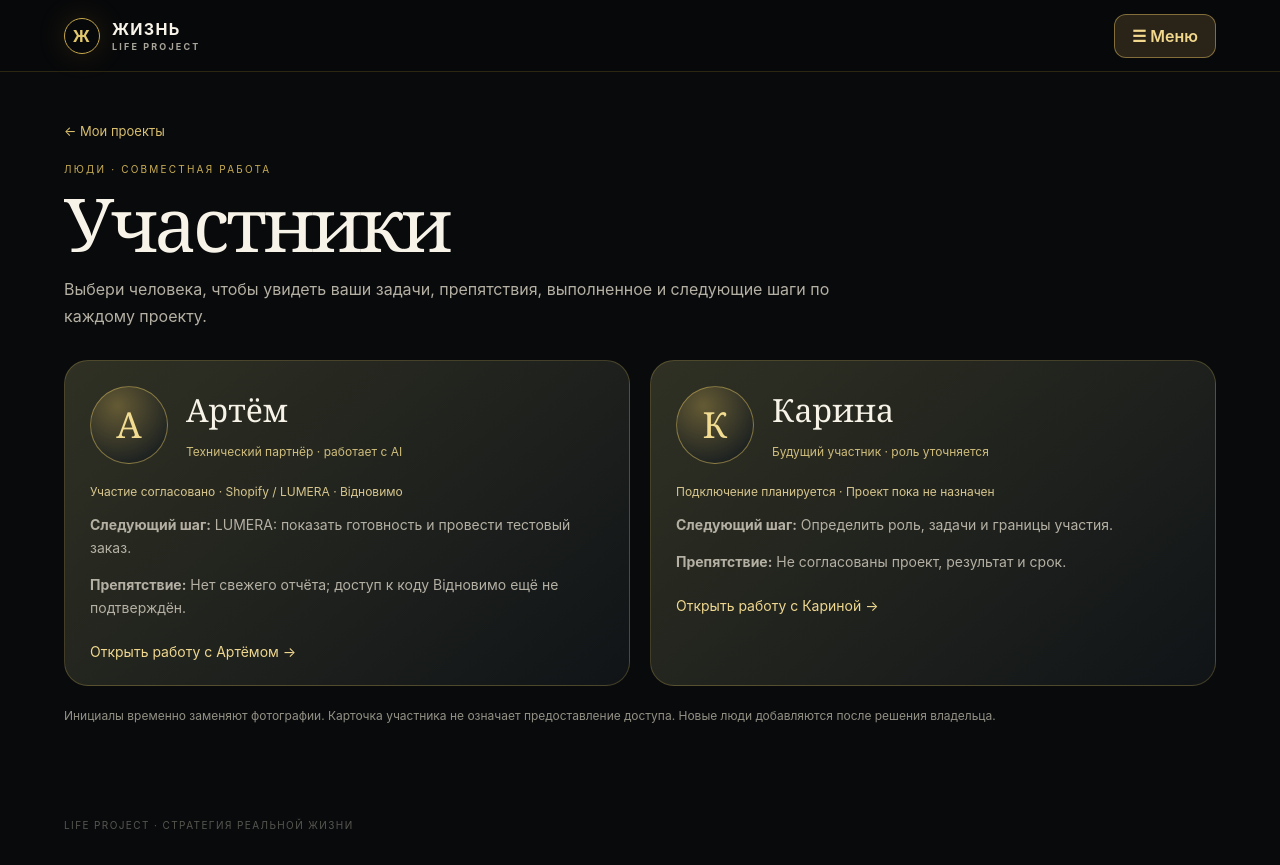
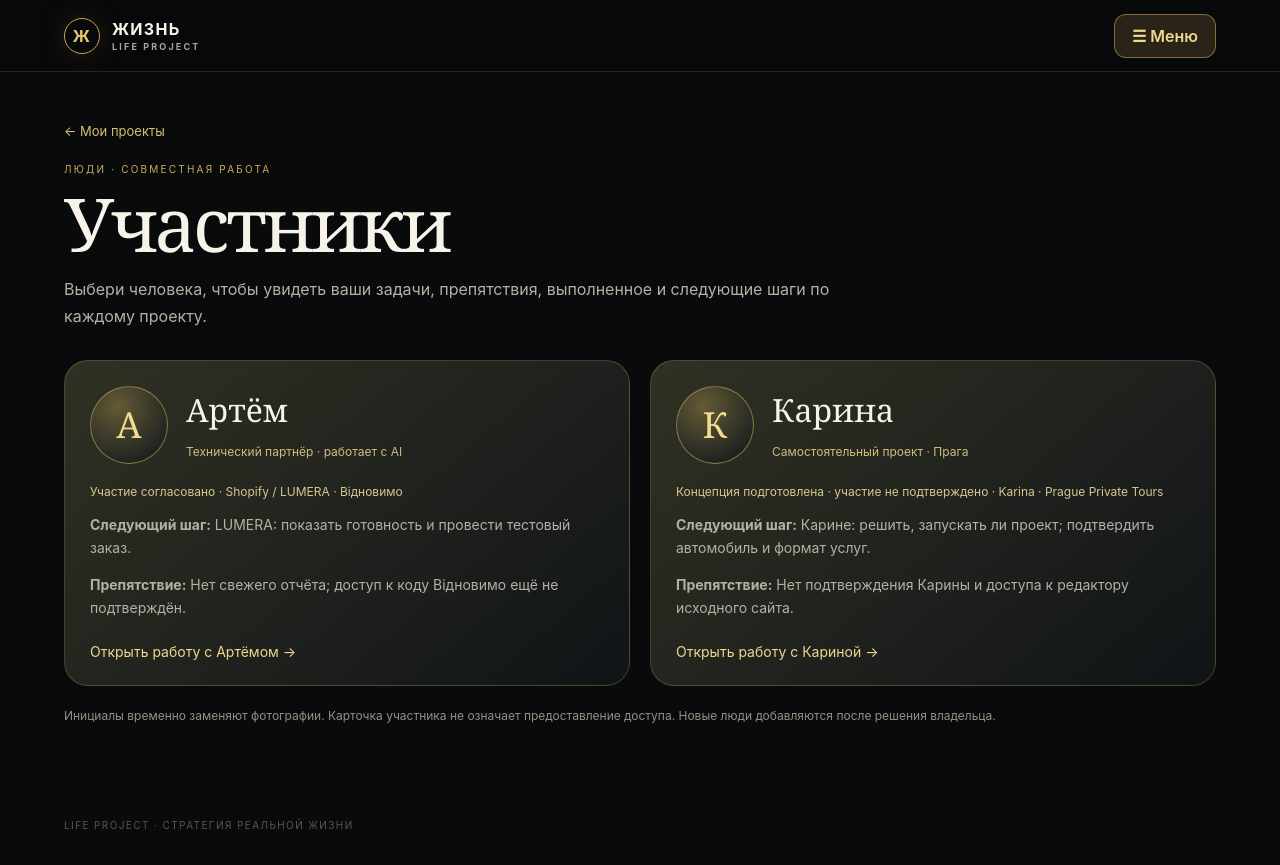
Before and after one commit to Igor-Samarin/life-project, a Next.js app: page /projects/team in a window 1280 px wide. Built offline with nearby package versions, Linux system fonts and the light colour scheme.

Commit message:
Update Karina person card with her independent Prague tours project

```diff
--- a/pages/projects/team.js
+++ b/pages/projects/team.js
@@ -24,7 +24,7 @@ const artem = [
 
 const people=[
 {id:"artem",name:"Артём",initial:"А",role:"Технический партнёр · работает с AI",status:"Участие согласовано",projects:"Shopify / LUMERA · Відновимо",next:"LUMERA: показать готовность и провести тестовый заказ.",block:"Нет свежего отчёта; доступ к коду Відновимо ещё не подтверждён."},
-{id:"karina",name:"Карина",initial:"К",role:"Будущий участник · роль уточняется",status:"Подключение планируется",projects:"Проект пока не назначен",next:"Определить роль, задачи и границы участия.",block:"Не согласованы проект, результат и срок."}
+{id:"karina",name:"Карина",initial:"К",role:"Самостоятельный проект · Прага",status:"Концепция подготовлена · участие не подтверждено",projects:"Karina · Prague Private Tours",next:"Карине: решить, запускать ли проект; подтвердить автомобиль и формат услуг.",block:"Нет подтверждения Карины и доступа к редактору исходного сайта."}
 ];
 function Steps({items}){return <ol>{items.map(([title,result,time])=><li key={title}><b>{title}</b><p>{result}</p><small>{time} · выполнение не подтверждено</small></li>)}</ol>}
 export default function Team(){
```
